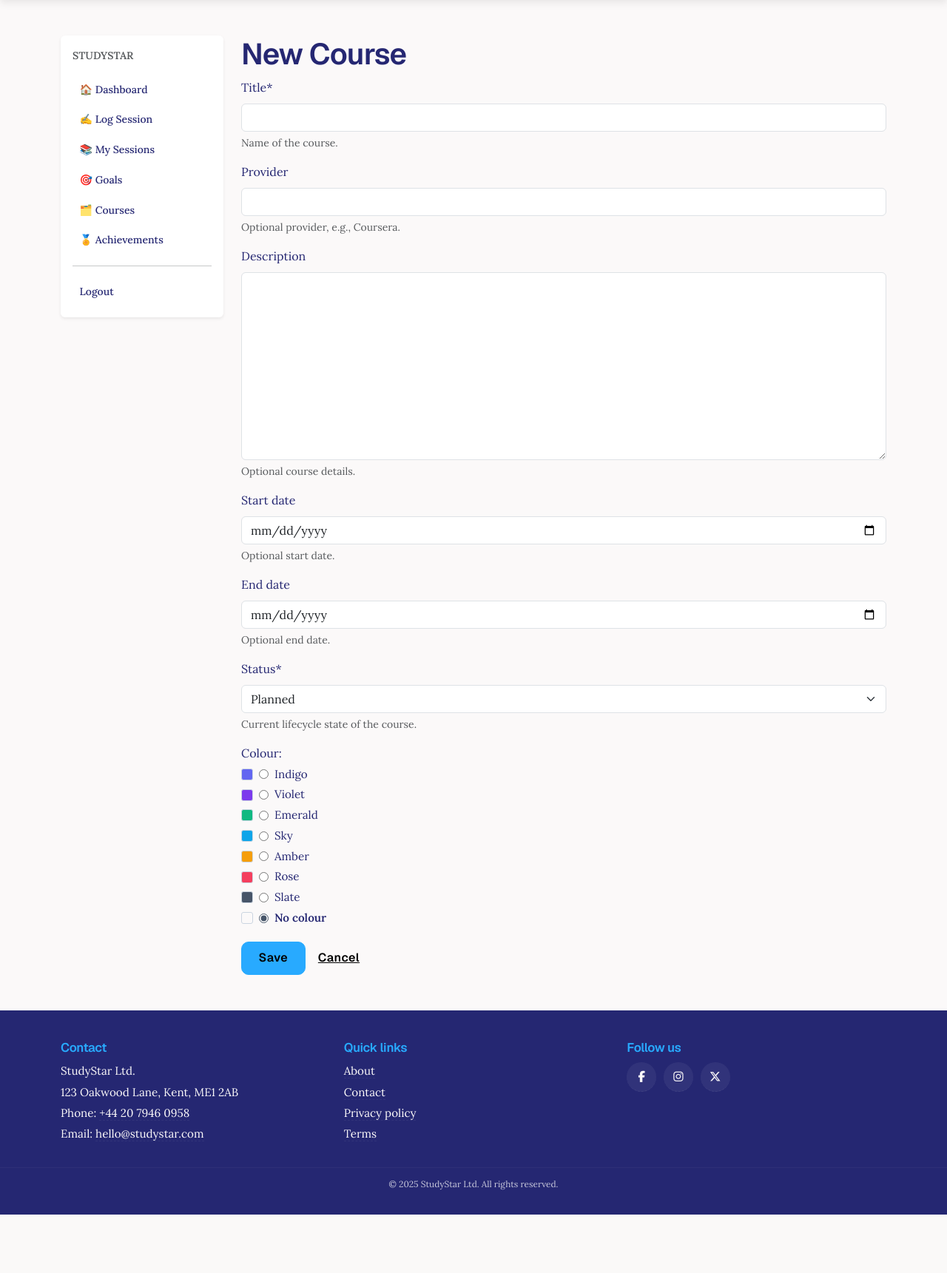
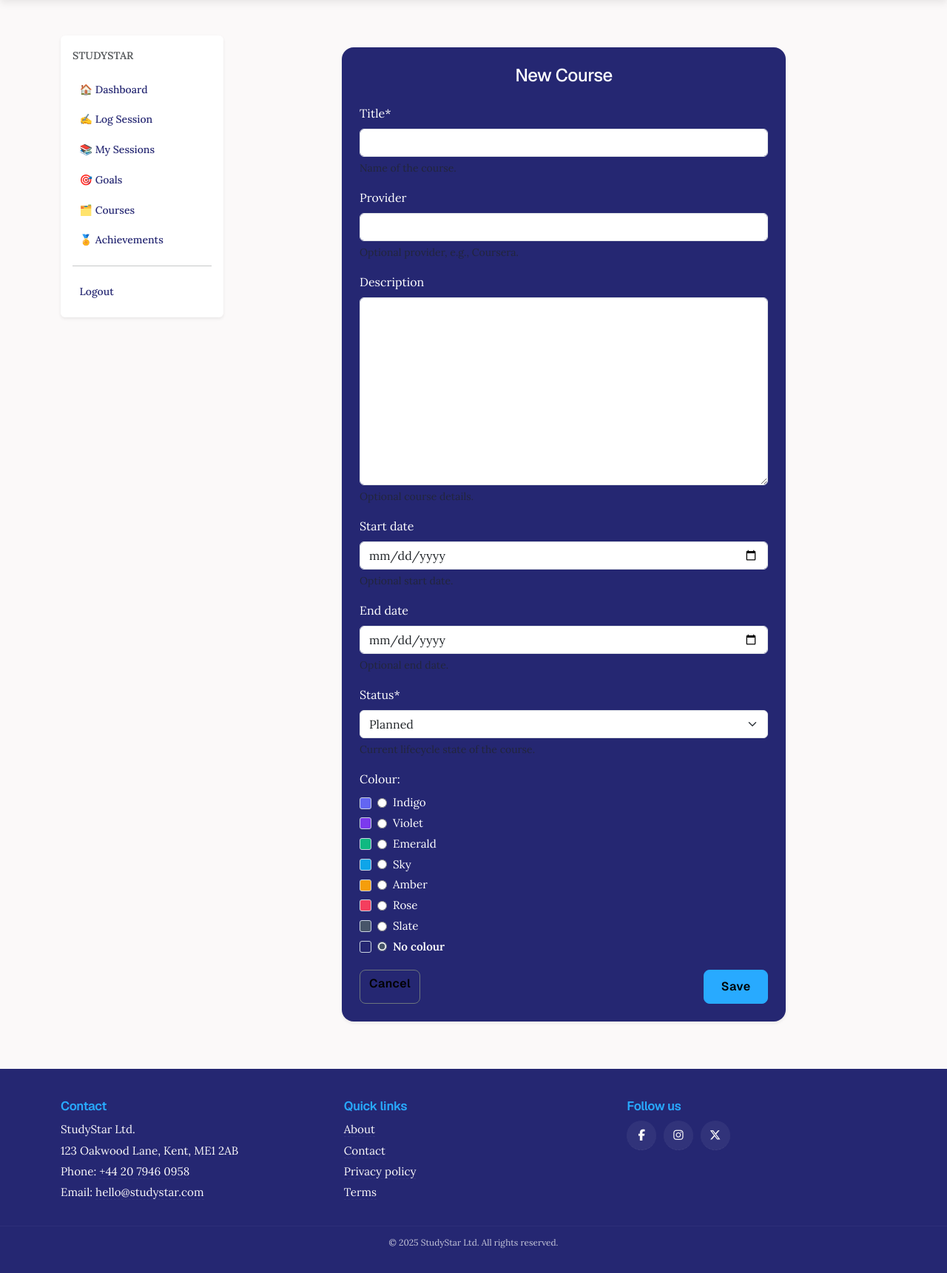
Before and after one commit to TereBts/py_study_tracker, a Django app: page /courses/new/ in a window 1280 px wide. Shown: the part 89-1810 px from the top of the page at 74% size. Before the commit the page ends 1731 px from the top, so only its background shows below. Run offline with Django 4.2, Linux system fonts and the light colour scheme; the visitor is signed in with stand-in values (Sample User, id 1); some libraries are stand-ins or nearby versions.

Commit message:
style user forms with bootstrap

```diff
--- a/templates/courses/course_form.html
+++ b/templates/courses/course_form.html
@@ -10,19 +10,18 @@
   ============================================ -->
 
 {% block content %}
-  <!-- ====== PAGE HEADER ======
-       Dynamically displays “New Course” or “Edit Course”
-       depending on whether the form instance already exists. -->
-  <h1>{{ form.instance.pk|yesno:"Edit Course,New Course" }}</h1>
+  <div class="container py-3">
+    <div class="form-card mx-auto p-4 shadow-sm border-0 card" style="max-width: 600px;">
 
-  <!-- ====== COURSE FORM ======
-       Submits data via POST and includes CSRF protection. -->
+      <!-- ====== PAGE HEADER ====== -->
+      <h1 class="h4 mb-4 text-center">
+        {{ form.instance.pk|yesno:"Edit Course,New Course" }}
+      </h1>
+
+      <!-- ====== COURSE FORM ====== -->
       <form method="post">
         {% csrf_token %}
 
-    <!--   Standard Fields
-         Rendered individually for fine-grained control.
-         Crispy Forms automatically handles Bootstrap styling. -->
         {{ form.title|as_crispy_field }}
         {{ form.provider|as_crispy_field }}
         {{ form.description|as_crispy_field }}
@@ -32,21 +31,19 @@
 
         <!-- Colour Field
              Displays radio button options styled as colour swatches. -->
-    <div class="form-group">
+        <div class="mb-3">
           {{ form.colour.label_tag }}
-
-      <div class="colour-field">
+          <div class="colour-field mt-1">
             {{ form.colour }}
           </div>
-
         </div>
 
-    <!-- ====== FORM ACTIONS ======
-         Save button submits the form.
-         Cancel link returns to the course list page. -->
-    <div class="mt-3">
+        <!-- ====== FORM ACTIONS ====== -->
+        <div class="mt-3 d-flex justify-content-between">
+          <a class="btn btn-outline-secondary" href="{% url 'courses:list' %}">Cancel</a>
           <button class="btn btn-primary" type="submit">Save</button>
-      <a class="btn btn-link" href="{% url 'courses:list' %}">Cancel</a>
         </div>
       </form>
+    </div>
+  </div>
 {% endblock %}
```
Also changed, not shown: templates/goals/goal_form.html (+9 -12 lines), templates/study_sessions/session_form.html (+10 -14 lines). Lines whose indentation alone changed are shown as unchanged.
